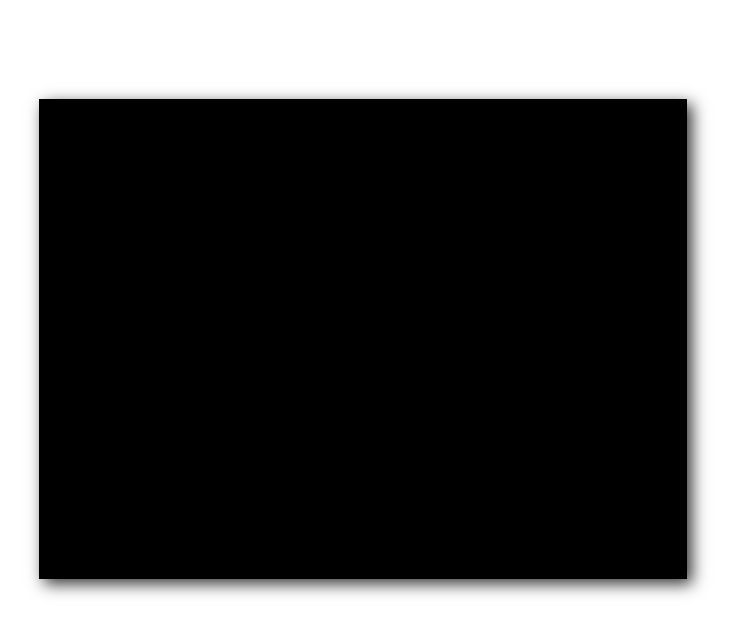
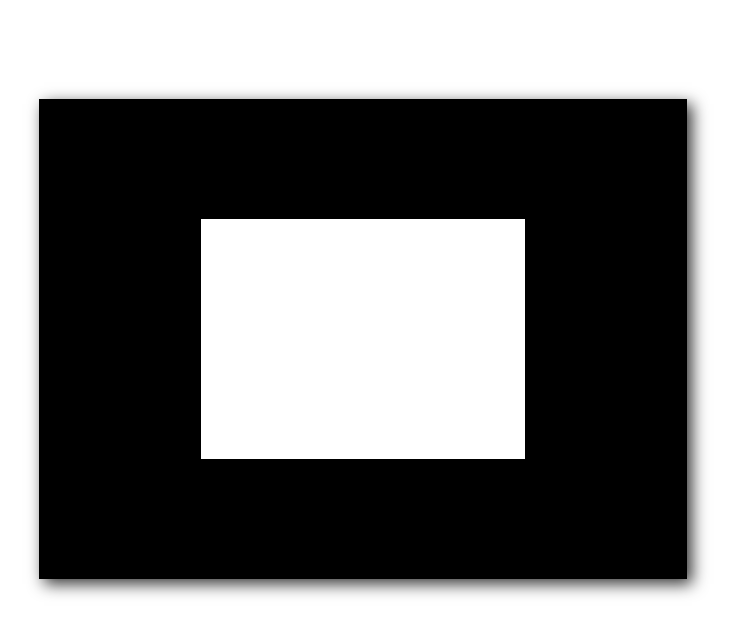
Before and after one commit to yermochenko/proIT, a plain HTML site: page index.html in a window 1280 px wide. Shown: the part 61-696 px from the top of the page, without its empty margins (281-1016 px from the left). Drawn offline with Linux system fonts and the light colour scheme.

Commit message:
Рисование плоского прямоугольника

```diff
--- a/index.html
+++ b/index.html
@@ -14,18 +14,90 @@
                 box-shadow: 5px 5px 15px rgba(0, 0, 0, 0.8);
             }
         </STYLE>
+        <SCRIPT id="shader-fs" type="x-shader/x-fragment">
+            void main(void) {
+                gl_FragColor = vec4(1.0, 1.0, 1.0, 1.0);
+            }
+        </SCRIPT>
+        <SCRIPT id="shader-vs" type="x-shader/x-vertex">
+            attribute vec3 aVertexPosition;
+            void main(void) {
+                gl_Position = vec4(aVertexPosition, 1.0);
+            }
+        </SCRIPT>
         <SCRIPT type="text/javascript">
+            function getShader(g, type, id) {
+                var source = document.getElementById(id).innerHTML;
+                // создаем шейдер по типу
+                var shader = g.createShader(type);
+                // установка источника шейдера
+                g.shaderSource(shader, source);
+                // компилируем шейдер
+                g.compileShader(shader);
+                if(!g.getShaderParameter(shader, g.COMPILE_STATUS)) {
+                    alert("Ошибка компиляции шейдера: " + g.getShaderInfoLog(shader));
+                    g.deleteShader(shader);
+                    return null;
+                }
+                return shader;
+            }
+
+            function initShaders(g) {
+                var fragmentShader = getShader(g, g.FRAGMENT_SHADER, "shader-fs");
+                var vertexShader = getShader(g, g.VERTEX_SHADER, "shader-vs");
+                if(fragmentShader != null && vertexShader != null) {
+                    // создать шейдерную программу
+                    var shaderProgram = g.createProgram();
+                    g.attachShader(shaderProgram, vertexShader);
+                    g.attachShader(shaderProgram, fragmentShader);
+                    g.linkProgram(shaderProgram);
+                    // Если создать шейдерную программу не удалось, вывести предупреждение
+                    if(g.getProgramParameter(shaderProgram, g.LINK_STATUS)) {
+                        g.useProgram(shaderProgram);
+                        shaderProgram.vertexPositionAttribute = g.getAttribLocation(shaderProgram, "aVertexPosition");
+                        g.enableVertexAttribArray(shaderProgram.vertexPositionAttribute);
+                        return shaderProgram;
+                    } else {
+                        alert("Ошибка инициализации шейдеров");
+                    }
+                }
+                return null;
+            }
+
+            function initBuffer(g) {
+                var buffer = g.createBuffer();
+                g.bindBuffer(g.ARRAY_BUFFER, buffer);
+                var vertices = [
+                     0.5,  0.5, 0.0,
+                    -0.5,  0.5, 0.0,
+                     0.5, -0.5, 0.0,
+                    -0.5, -0.5, 0.0
+                ];
+                g.bufferData(g.ARRAY_BUFFER, new Float32Array(vertices), g.STATIC_DRAW);
+                buffer.itemSize = 3;
+                buffer.numberOfItems = 4;
+                return buffer;
+            }
+
+            function drawScene(g, shaderProgram, buffer) {
+                g.viewport(0, 0, g.viewportWidth, g.viewportHeight);
+                g.clear(g.COLOR_BUFFER_BIT | g.DEPTH_BUFFER_BIT);
+                g.vertexAttribPointer(shaderProgram.vertexPositionAttribute, buffer.itemSize, g.FLOAT, false, 0, 0);
+                g.drawArrays(g.TRIANGLE_STRIP, 0, buffer.numberOfItems);
+            }
+
             window.onload = function() {
                 var canvas = document.getElementById("view");
-                var g = canvas.getContext("webgl");
                 try {
+                    var g = canvas.getContext("webgl");
+                    g.viewportWidth = canvas.width;
+                    g.viewportHeight = canvas.height;
+                    var shaders = initShaders(g);
+                    var buffer = initBuffer(g);
                     g.clearColor(0.0, 0.0, 0.0, 1.0);
-                    g.enable(g.DEPTH_TEST);
-                    g.depthFunc(g.LEQUAL);
-                    g.clear(g.COLOR_BUFFER_BIT | g.DEPTH_BUFFER_BIT);
-                    g.viewport(0, 0, canvas.width, canvas.height);
+                    drawScene(g, shaders, buffer);
                 } catch(e) {
-                    alert("WebGL не поддерживается");
+                    alert("WebGL не поддерживается" + e);
                 }
             }
         </SCRIPT>
```
